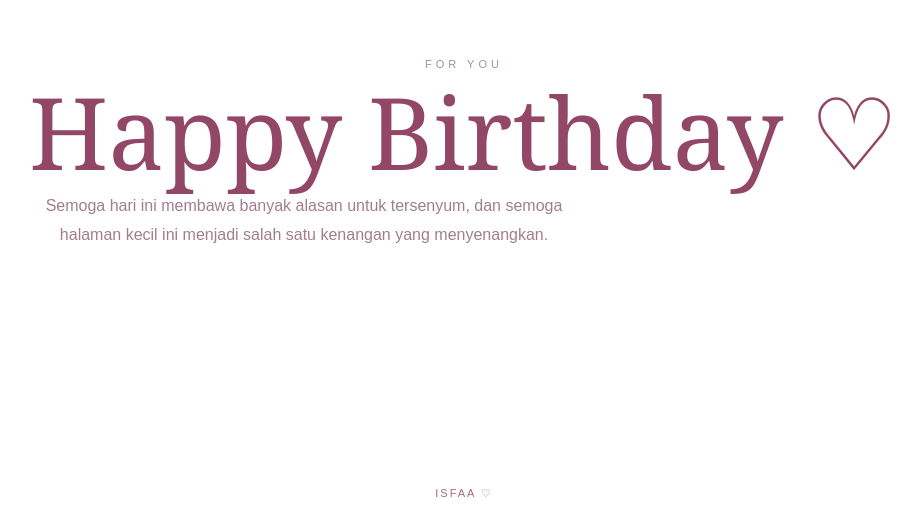
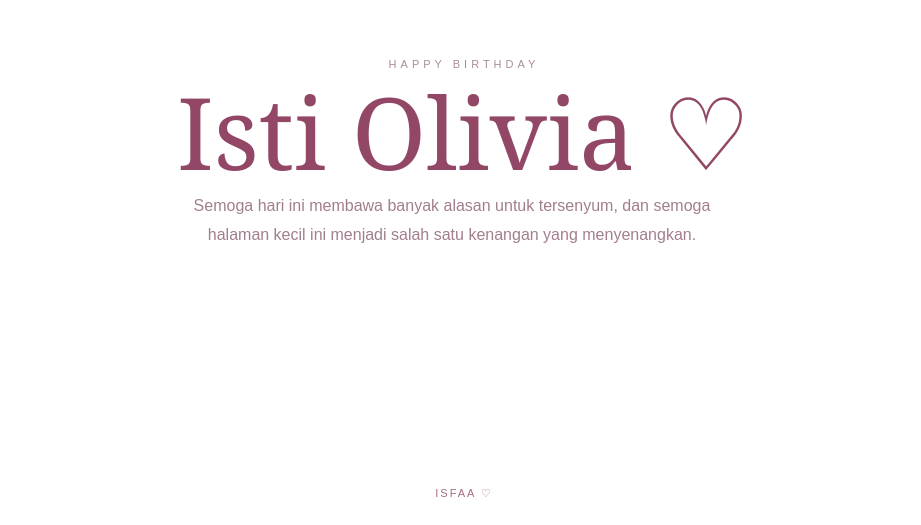
Before and after one commit to isalmaker/isfaa, a plain HTML site: page index.html in a window 1280 px wide. Shown: the part 1738-2263 px from the top of the page, without its empty margins (176-1097 px from the left). Drawn offline with Linux system fonts and the light colour scheme.

Commit message:
Update index.html

```diff
--- a/index.html
+++ b/index.html
@@ -91,7 +91,7 @@ footer{text-align:center;padding:25px;font-size:11px;letter-spacing:2px;color:#a
 </section>
 
 <section class="end">
-<div><div class="small">for you</div><h2>Happy Birthday ♡</h2><p>Semoga hari ini membawa banyak alasan untuk tersenyum, dan semoga halaman kecil ini menjadi salah satu kenangan yang menyenangkan.</p></div>
+<div><div class="small">Happy Birthday</div><h2>Isti Olivia ♡</h2><p>Semoga hari ini membawa banyak alasan untuk tersenyum, dan semoga halaman kecil ini menjadi salah satu kenangan yang menyenangkan.</p></div>
 </section>
 <footer>ISFAA ♡</footer>
 
```
